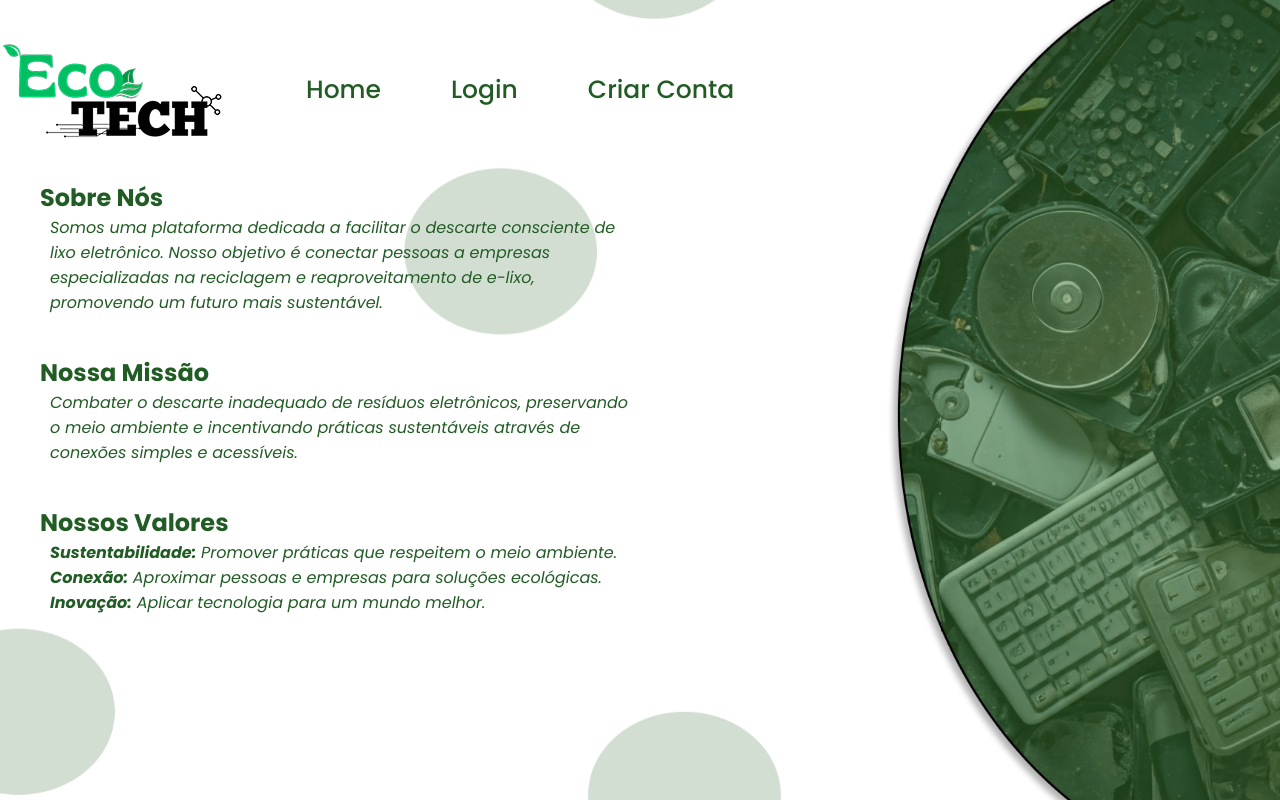
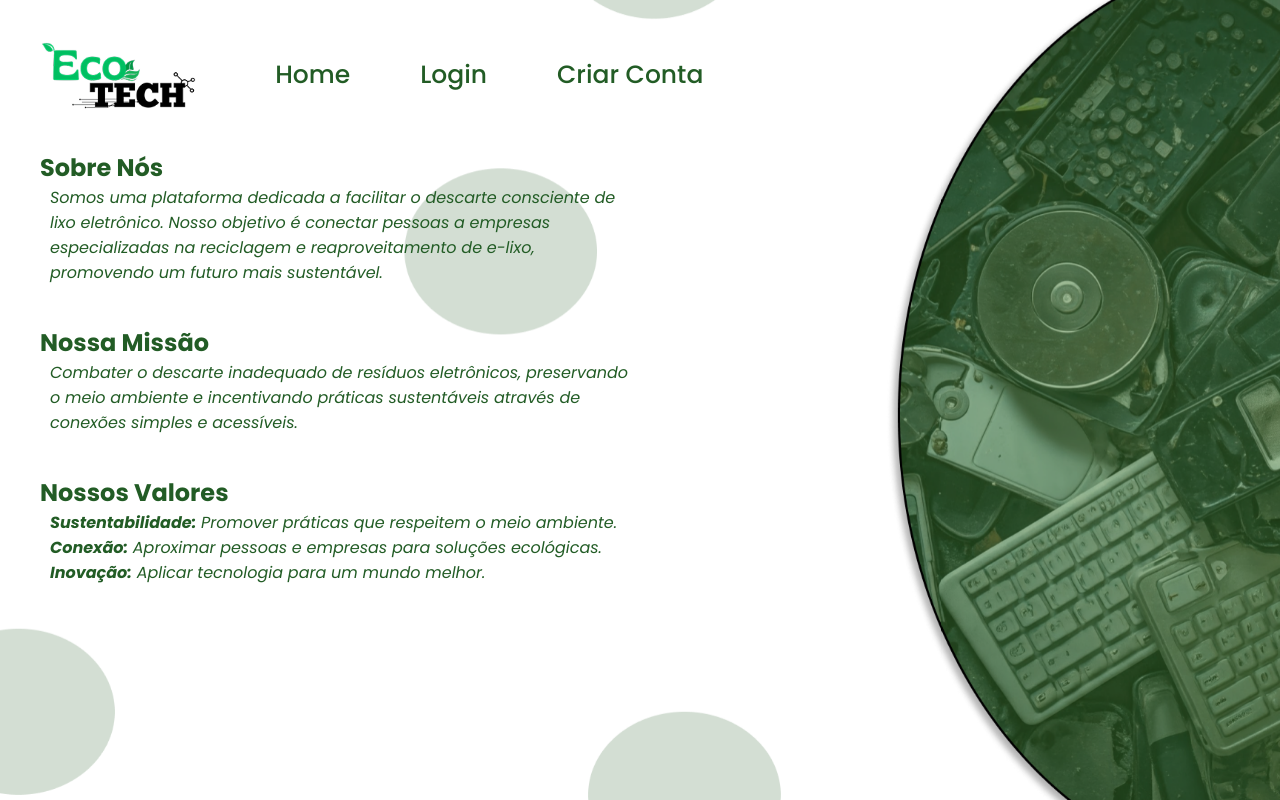
Before and after one commit to YasSantrb/front-ECOTECH, a React (Vite) app: page /sobre/nos in a window 1280 px wide. Built offline with nearby package versions, Linux system fonts and the light colour scheme; a web font is replaced by a local one.

Commit message:
Correção de bugs da tela sobre nós

```diff
--- a/src/pages/tela_feed.jsx
+++ b/src/pages/tela_feed.jsx
@@ -572,7 +572,7 @@ const mapaCondicoes = {
               <h3>Ecotech</h3>
             </li>
             <li>
-              <a href="#" className={styles.footer_link}>
+              <a href="sobre/nos" className={styles.footer_link}>
                 Sobre nós
               </a>
             </li>
--- a/src/pages/tela_sobre_nos.jsx
+++ b/src/pages/tela_sobre_nos.jsx
@@ -5,51 +5,54 @@ import { Link } from "react-router-dom";
 
 function TelaSobreNos() {
   return (
-    <>
-      <div>
-        <img src={fundo} className={styles.background} />
-        <nav>
+    <div className={styles.container}>
+      <img src={fundo} className={styles.background} alt="fundo" />
+
+      <nav className={styles.nav}>
         <div className={styles.menu}>
-            <img alt="logo_ecotech" src={logo}  id="logo" />
+          <img alt="logo_ecotech" src={logo} className={styles.logo} />
           <ul className={styles.lista_inicial}>
             <li>
-                <Link className={styles.link} to="/login">
+              <Link className={styles.link} to="/inicial">
                 Home
               </Link>
             </li>
             <li>
-                <Link className={styles.link} to="/cadastro">
+              <Link className={styles.link} to="/login">
                 Login
               </Link>
             </li>
             <li>
-                <Link className={styles.link} to="/sobre/nos">
+              <Link className={styles.link} to="/cadastro">
                 Criar Conta
               </Link>
             </li>
           </ul>
         </div>
       </nav>
+
       <div>
-          <h2>Sobre Nós</h2>
-          <p>
+        <h2 className={styles.titulo}>Sobre Nós</h2>
+        <p className={styles.paragrafo}>
           Somos uma plataforma dedicada a facilitar o descarte consciente de
           lixo eletrônico. Nosso objetivo é conectar pessoas a empresas
           especializadas na reciclagem e reaproveitamento de e-lixo,
           promovendo um futuro mais sustentável.
         </p>
       </div>
+
       <div>
-          <h2>Nossa Missão </h2>
-          <p>
-            Combater o descarte inadequado de resíduos eletrônicos, preservando
-            o meio ambiente e incentivando práticas sustentáveis através de
-            conexões simples e acessíveis.{" "}
+        <h2 className={styles.titulo}>Nossa Missão</h2>
+        <p className={styles.paragrafo}>
+          Combater o descarte inadequado de resíduos eletrônicos, preservando o
+          meio ambiente e incentivando práticas sustentáveis através de
+          conexões simples e acessíveis.
         </p>
       </div>
+
       <div>
-          <h2>Nossos Valores</h2>
-          <p>
+        <h2 className={styles.titulo}>Nossos Valores</h2>
+        <p className={styles.paragrafo}>
           <strong>Sustentabilidade:</strong> Promover práticas que respeitem o
           meio ambiente.
           <br />
@@ -57,11 +60,9 @@ function TelaSobreNos() {
           ecológicas.
           <br />
           <strong>Inovação:</strong> Aplicar tecnologia para um mundo melhor.
-            <br />
         </p>
       </div>
     </div>
-    </>
   );
 }
 
--- a/src/styles/tela_sobre_nos.module.css
+++ b/src/styles/tela_sobre_nos.module.css
@@ -1,21 +1,26 @@
-body{
+.body {
   height: 100%;
   overflow: hidden;
 }
-p{
+
+.paragrafo {
   color: #225c25;
   width: 50%;
   display: block;
   font-style: italic;
   padding-left: 50px;
 }
-div{
+
+.container {
   margin-top: 40px;
 }
-h2{
+
+.titulo {
   padding-left: 40px;
-    color:#225c25;
+  color: #225c25;
+  margin-top: 40px;
 }
+
 .background {
   position: fixed;
   top: 0;
@@ -25,10 +30,12 @@ h2{
   object-fit: cover;
   z-index: -1;
 }
-nav{
+
+.nav {
   margin: 0;
 }
-.menu{
+
+.menu {
   position: relative;
   z-index: 2;
   padding-top: 100px;
@@ -36,19 +43,22 @@ nav{
   padding: 0;
   gap: 60px;
 }
-.link{
+
+.link {
   text-decoration: none;
   color: #225C25;
   padding: 5px 10px;
   border-radius: 20px;
   transition: 0.3s ease;
 }
-.link:hover{
+
+.link:hover {
   color: white;
   background-color: #225C25;
   box-shadow: 0 4px 10px rgba(0, 0, 0, 0.15);
 }
-.lista_inicial{
+
+.lista_inicial {
   margin: 0;
   display: flex;
   list-style: none;
@@ -56,9 +66,9 @@ nav{
   align-items: center;
   font-size: 25px;
   font-weight: 500;
+}
 
-}
-#logo{
+.logo {
   height: 70px;
   padding-left: 40px;
 }
```
Lines whose indentation alone changed are shown as unchanged.
